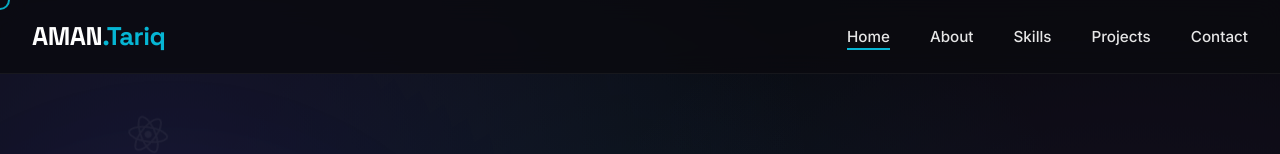
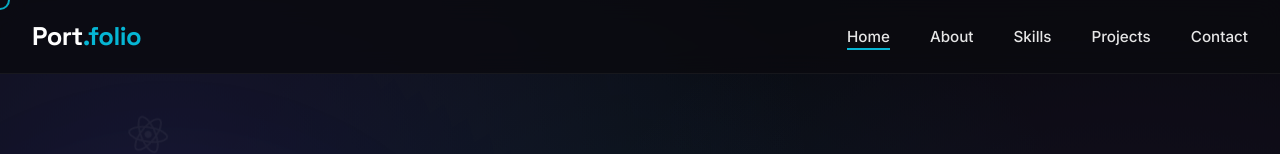
Before and after one commit to AmanTariq1/aman-tariq-portfolio, a plain HTML site: page index.html in a window 1280 px wide. Shown: the top 154 px of the page. Drawn offline with nearby package versions, Linux system fonts and the light colour scheme.

Commit message:
Update index.html

```diff
--- a/index.html
+++ b/index.html
@@ -664,7 +664,7 @@
 
   <header>
     <nav class="container">
-      <a href="#" class="logo">AMAN<span>.Tariq</span></a>
+      <a href="#" class="logo">Port<span>.folio</span></a>
       <ul class="nav-links" id="navLinks">
         <li><a href="#hero" class="nav-link">Home</a></li>
         <li><a href="#about" class="nav-link">About</a></li>
```
